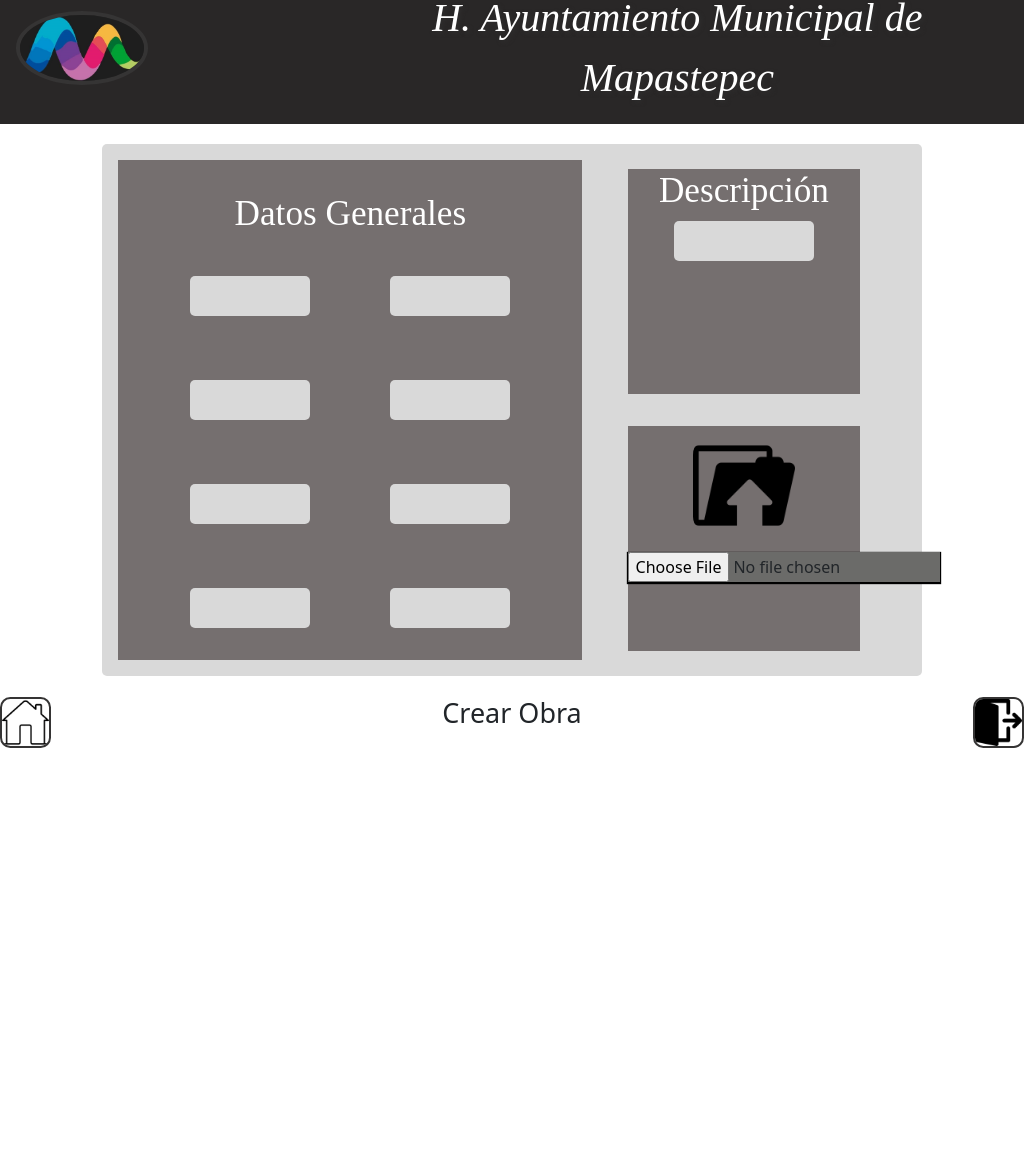
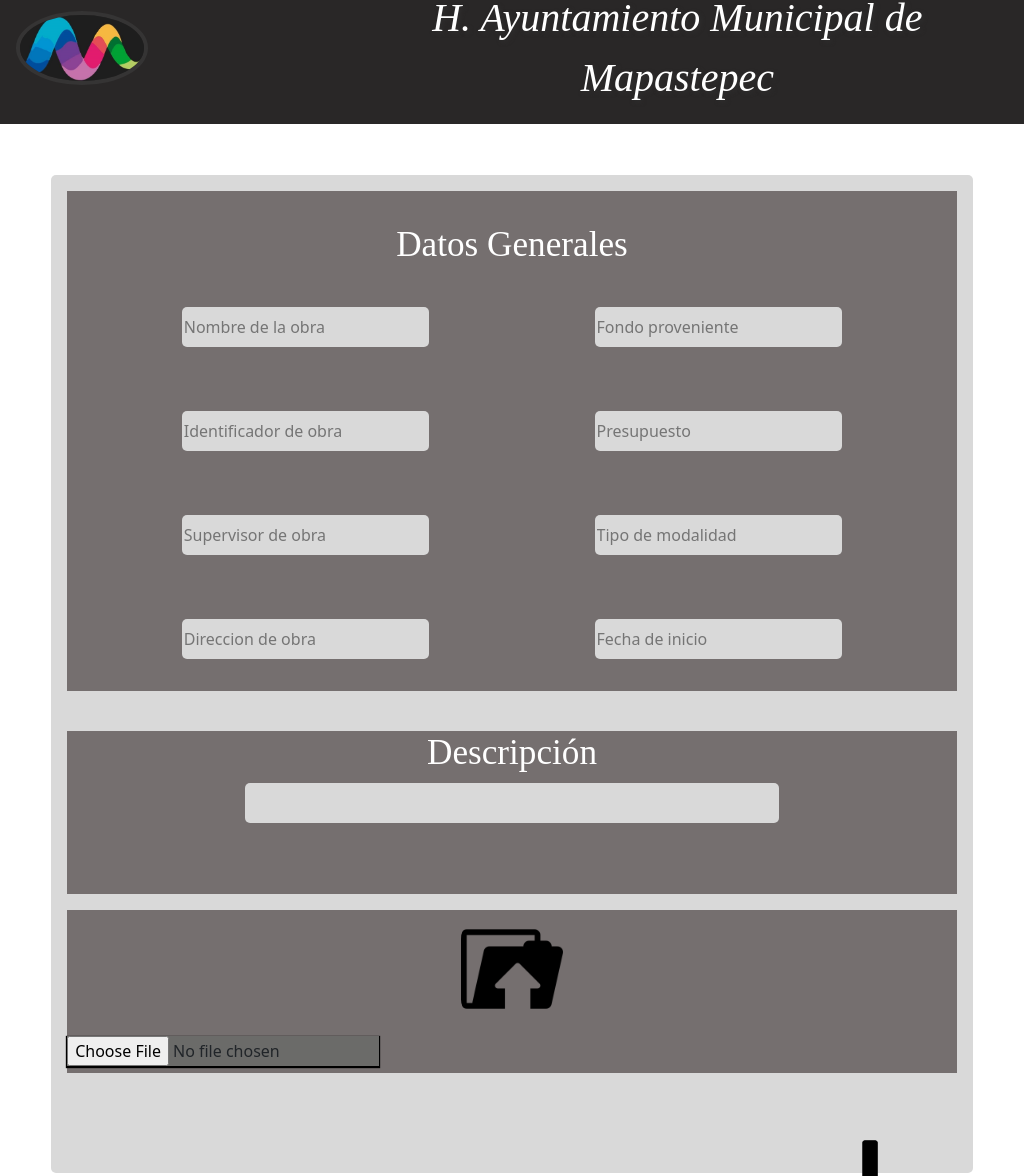
Before and after one commit to HexagonalSole1/ProyectoIntegrador, a React (Create React App) app: page /CREAROBRA in a window 1024 px wide. Shown: the part 28-1204 px from the top of the page. Before the commit the page ends 800 px from the top, so only its background shows below. Built offline with nearby package versions, Linux system fonts and the light colour scheme; what @react-pdf/renderer would draw is missing.

Commit message:
Avance vistas

```diff
--- a/src/components/CrearobraForm.jsx
+++ b/src/components/CrearobraForm.jsx
@@ -1,28 +1,27 @@
 import React, { useEffect, useState } from "react";
 import style from "../css/CrearObra.module.css";
 import FILEUPLOAD from "../components/FileUpload";
-import axios from 'axios';
+import axios from "axios";
+import IMG from "../img/download.png";
 
 function CrearObraForm() {
-
-
   return (
     <div className={style.DivForm}>
       <div className={style.DivFormIzquierda}>
         <h2 className={style.subtitle}>Datos Generales</h2>
         <div className={style.inputscontainer}>
           <div className={style.DivFormInputIzquierda}>
-            <input type="text" className={style.inputforms} />
-            <input type="text" className={style.inputforms} />
-            <input type="text" className={style.inputforms} />
-            <input type="text" className={style.inputforms} />
+            <input type="text" className={style.inputforms} placeholder="Nombre de la obra"/>
+            <input type="text" className={style.inputforms} placeholder="Identificador de obra" />
+            <input type="text" className={style.inputforms} placeholder="Supervisor de obra"/>
+            <input type="text" className={style.inputforms} placeholder="Direccion de obra"/>
           </div>
 
           <div className={style.DivFormInputDerecha}>
-            <input type="text" className={style.inputforms} />
-            <input type="text" className={style.inputforms} />
-            <input type="text" className={style.inputforms} />
-            <input type="text" className={style.inputforms} />
+            <input type="text" className={style.inputforms} placeholder="Fondo proveniente"/>
+            <input type="text" className={style.inputforms} placeholder="Presupuesto"/>
+            <input type="text" className={style.inputforms} placeholder="Tipo de modalidad" />
+            <input type="text" className={style.inputforms} placeholder="Fecha de inicio"/>
           </div>
         </div>
       </div>
@@ -31,14 +30,18 @@ function CrearObraForm() {
         <div className={style.DivDescripcion}>
           <h2 className={style.subtitle2}>Descripción</h2>
           <center>
-          <input type="text" className={style.inputforms} />
+            <input type="text" className={style.inputforms} />
           </center>
-
         </div>
         <div className={style.DivUpload}>
           <FILEUPLOAD />
         </div>
+
+        <div className={style.conteinerButtonimg}>
+          <img src={IMG} className={style.img} alt="" />
+        </div>
       </div>
+      <br />
     </div>
   );
 }
--- a/src/components/FileUpload.jsx
+++ b/src/components/FileUpload.jsx
@@ -20,7 +20,7 @@ function FileUploader() {
   };
 
   return (
-    <div>
+    <div className={style.ContenedorUpload}>
         <div className={style.divimg}>
           <img src={img} alt="" className={style.img} />
           <div className={style.contenedorFile}>
--- a/src/components/Footer.jsx
+++ b/src/components/Footer.jsx
@@ -1,20 +1,20 @@
 import React from 'react';
-import style from '../css/Footer.css'
+import style from '../css/Footer.module.css'
 import { useNavigate } from 'react-router-dom';
 function Footer(props) {
   const navigate = useNavigate();
     return (
-      <div className='contenedorFooter'>
-          <div className="contenido">
+      <div className={style.contenedorFooter}>
+          <div className={style.contenido}>
             <img
-              className="home"
+              className={style.home}
               src={require('../img/home.png')}
               alt="homeIcon"
               onClick={() => navigate('/MenuPrincipal')}
             />
             <h3>{props.name}</h3>
             <img
-              className="logout"
+              className={style.logout}
               src={require('../img/logout.png')}
               alt="Logout Icon"
               onClick={() => navigate('../')}
--- a/src/components/PIM.jsx
+++ b/src/components/PIM.jsx
@@ -8,7 +8,8 @@ import BOTONOBRA from '../components/BotonObra';
 import BOTONBUSCADOR from "../components/BotonBuscador";
 import BUSCADOR from '../components/Buscador';
 
-function PIM() {
+
+function PIM(props) {
   return (
 
     <div className={style.Contenedor}>
@@ -46,6 +47,7 @@ function PIM() {
           <BOTONOBRA/>
         </div>
       </div>
+
     </div>
   );
 }
--- a/src/css/CrearObra.module.css
+++ b/src/css/CrearObra.module.css
@@ -128,6 +128,7 @@
   border: none;
 }
 .upload {
+
   display: flex;
   align-items: end;
   justify-content: end;
@@ -158,3 +159,104 @@
 #file {
   display: none;
 }
+.conteinerButtonimg{
+  display: flex;
+  width: 10vw;
+  height: auto;
+  margin-left: 40vw;
+}
+.img{
+width: 50%;
+height: auto;
+border: none;
+}
+
+@media screen and (max-width: 1024px) {
+  .DivForm {
+    background-color: #d9d9d9;
+    width: 90%;
+    height: auto;
+    margin: 5%;
+    border-radius: 5px;
+    display: flex;
+    padding: 1rem;
+    flex-direction: row;
+    flex-wrap: wrap;
+    gap: 5vh;
+  }
+  .DivDescripcion {
+    width: 75%;
+    height: 45%;
+    background-color: #13060680;
+    justify-content: center;
+    align-items: center;
+  }
+  .DivUpload {
+    width: 75%;
+    height: 45%;
+    background-color: #13060680;
+  }
+  .subtitle {
+    font-family: Prociono;
+    font-size: 2.2rem;
+    font-weight: 300;
+    line-height: 44px;
+    letter-spacing: 0em;
+    color: white;
+  }
+  .subtitle2 {
+    display: flex;
+    justify-content: center;
+    align-items: center;
+    font-family: Prociono;
+    font-size: 2.2rem;
+    font-weight: 300;
+    line-height: 44px;
+    letter-spacing: 0em;
+    color: white;
+  }
+  .DivFormIzquierda {
+    height: auto;
+    width: 100%;
+    display: flex;
+    background-color: #13060680;
+    padding: 2rem;
+    flex-direction: column;
+    text-align: center;
+    gap: 2rem;
+  }
+  .DivFormDerecha {
+    flex-wrap: wrap;
+    width: 100%;
+    height: auto;
+    display: flex;
+    justify-content: center;
+    align-items: center;
+    flex-direction: row;
+    gap: 1rem;
+  }
+  .DivDescripcion {
+    width: 100%;
+    height: 45%;
+    background-color: #13060680;
+    justify-content: center;
+    align-items: center;
+  }
+  .DivUpload {
+    width: 100%;
+    height: 45%;
+    background-color: #13060680;
+  }
+  .conteinerButtonimg{
+    display: flex;
+    width: 8vw;
+    height: auto;
+    transform: translateY(5vw);
+    margin-left: 70vw;
+  }
+  .img{
+    width: 100%;
+    height: auto;
+    border: none;
+    }
+}
--- a/src/css/FileUpload.module.css
+++ b/src/css/FileUpload.module.css
@@ -10,6 +10,11 @@
     transform: scale(1.2); /* Aumenta la escala de la imagen al hacer hover */
   }
 
+  .ContenedorUpload{
+    display: flex;
+    flex-direction: column;
+    gap: 10px;
+  }
   .divimg {
     display: flex;
     justify-content: center; /* Centra horizontalmente */
@@ -31,3 +36,22 @@
     width: 100%;
     height: auto;
   }
+  @media screen and (max-width: 1000px) {
+    .contenedorFile{
+        display: flex;
+        margin-top: 1vh;
+        width: 100%;
+        height: auto;
+      }
+      .img {
+        margin-top: 3vh;
+        width: 12vw;
+        height: auto;
+        border-radius: 20%;
+        flex-wrap: wrap;
+        border: none;
+      }
+      .img:hover {
+        transform: scale(1.5); /* Aumenta la escala de la imagen al hacer hover */
+      }
+  }
--- a/src/css/Footer.css
+++ b/src/css/Footer.module.css
@@ -21,6 +21,7 @@
   .logout {
     width: 5%;
     border-radius: 20%;
+    border: none;
   }
 
   @media screen and (max-width: 768px) {
@@ -47,4 +48,37 @@
     height: auto;
     width: 95%;
   }
+  h3{
+    transform: scale(1.4);
   }
+  }
+
+  @media (min-width: 769px) and (max-width: 1024px) {
+    /* Estilos para pantallas medianas */
+    .home,
+    .logout {
+      width: 20vw;
+      border-radius: 20%;
+      border-color: none;
+      margin-top: 5%;
+      transform: scale(0.5);
+    }
+    .contenedorFooter {
+        display: flex;
+        flex-wrap: wrap;
+        align-items: center;
+        justify-content: space-between;
+        margin-top: 12vw;
+
+      }
+
+  .contenido {
+    display: flex;
+    justify-content: space-between;
+    height: auto;
+    width: 95%;
+  }
+  h3{
+    transform: scale(1.6);
+  }
+}
--- a/src/css/botonobra.module.css
+++ b/src/css/botonobra.module.css
@@ -18,11 +18,11 @@
     border:none;
 }
 
-@media screen and (max-width: 1000px) {
+@media screen and (max-width: 1024px) {
     .contenedorbutton{
         display: flex;
         flex-direction: column;
-        gap: 90px;
+        gap: 85px;
         transform: translateX(-43px)
     }
     .imagen5{
--- a/src/css/buscador.module.css
+++ b/src/css/buscador.module.css
@@ -2,6 +2,7 @@
     font-size: 16px;
     height: 50px;
     width: 200px !important;
+    align-items: center;
   }
 
   @media screen and (max-width: 1000px) {
```
Also changed, not shown: src/img/download.png (added).
